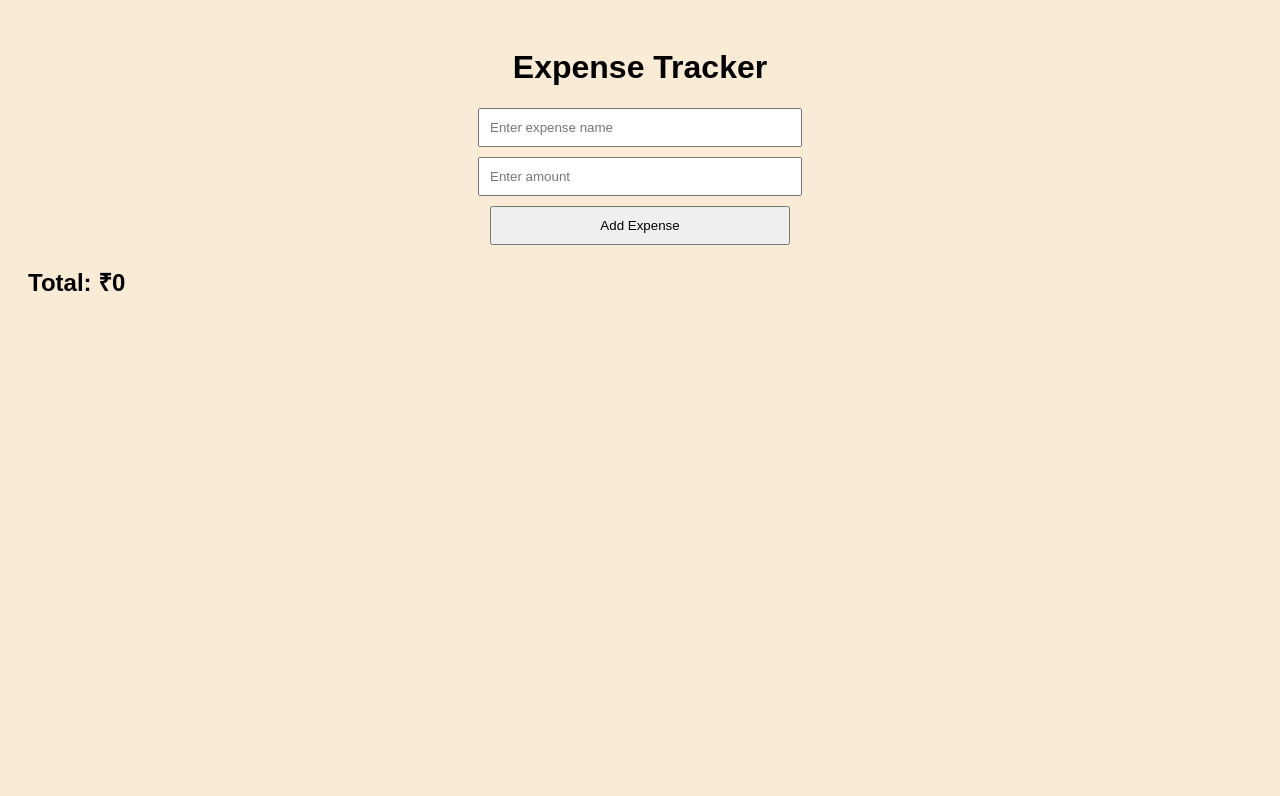
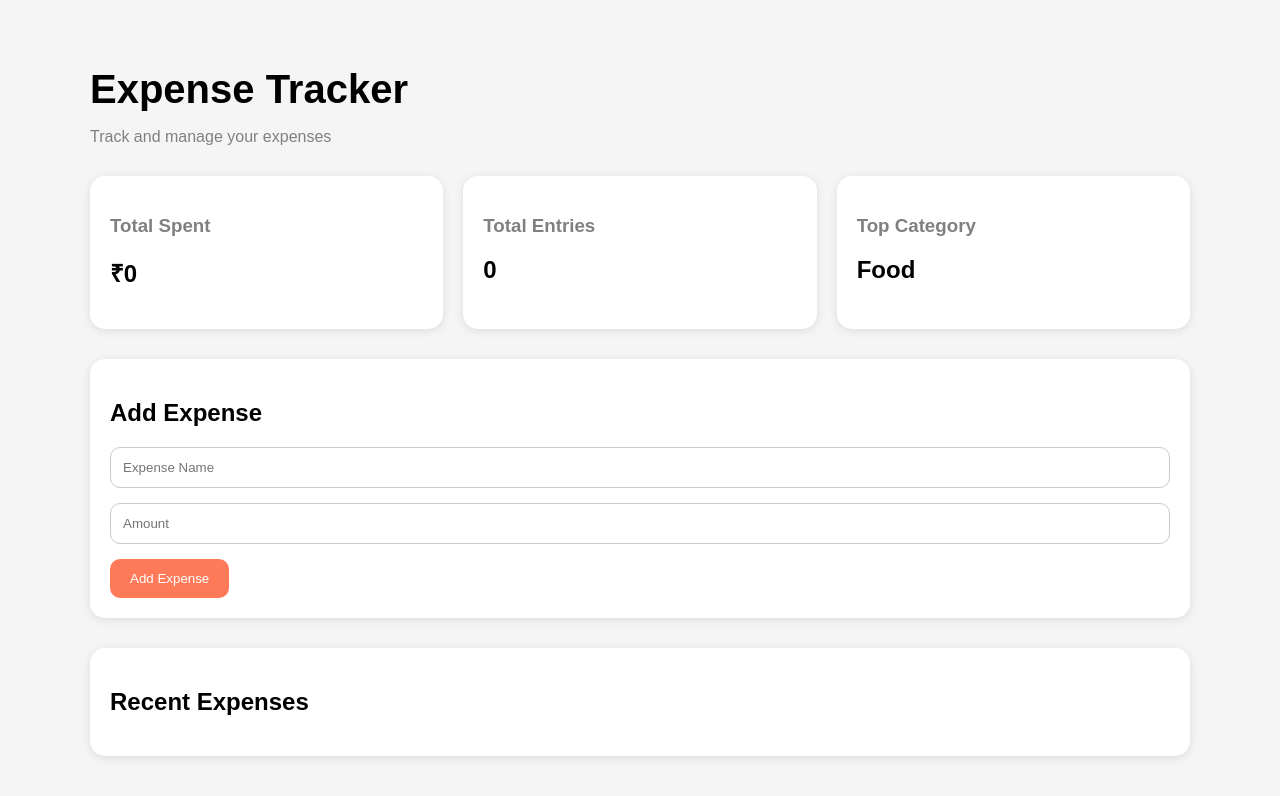
Before and after one commit to varunsiddharth/Expense-Tracker, a plain HTML site: page index.html in a window 1280 px wide. Drawn offline with Linux system fonts and the light colour scheme.

Commit message:
Improved dashboard layout and added expense form fields

```diff
--- a/index.html
+++ b/index.html
@@ -5,12 +5,70 @@
         <link rel="stylesheet" href="styles.css">
     </head>
         <body>
-            <h1>Expense Tracker</h1>
-            <input type="text" id="expense-name" placeholder="Enter expense name">
-            <input type="number" id="expense-amount" placeholder="Enter amount">
-            <button>Add Expense</button>
-            <h2>Total: ₹<span id="total">0</span></h2>
-            <ul id="expense-list"></ul>
-            <script src="script.js"></script>
+            <div class="container">
+                <div class="header">
+                <h1>Expense Tracker</h1>
+                <p>Track and manage your expenses</p>
+            </div>
+
+    <div class="summary-cards">
+
+        <div class="card">
+
+            <h3>Total Spent</h3>
+
+            <h2>₹<span id="total">0</span></h2>
+
+        </div>
+
+        <div class="card">
+
+            <h3>Total Entries</h3>
+
+            <h2 id="total-entries">0</h2>
+
+        </div>
+
+        <div class="card">
+
+            <h3>Top Category</h3>
+
+            <h2 id="top-category">Food</h2>
+
+        </div>
+
+    </div>
+
+    <div class="expense-form-section">
+
+        <h2>Add Expense</h2>
+
+        <input
+            type="text"
+            id="expense-name"
+            placeholder="Expense Name"
+        >
+
+        <input
+            type="number"
+            id="expense-amount"
+            placeholder="Amount"
+        >
+
+        <button>Add Expense</button>
+
+    </div>
+
+    <div class="expense-list-section">
+
+        <h2>Recent Expenses</h2>
+
+        <ul id="expense-list"></ul>
+
+    </div>
+
+</div>
+
+<script src="script.js"></script>
         </body>
 </html>
--- a/styles.css
+++ b/styles.css
@@ -1,37 +1,82 @@
 body {
-font-family: Arial, Helvetica, sans-serif;
-background-color: antiquewhite;
-padding: 20px;
-}
-h1 {
-    text-align: center;
-}
-input, button{
-    display: block;
-    width: 300px;
-    padding: 10px;
-    margin:10px auto;
-    font: size 10px;
+    font-family: Arial, sans-serif;
+    background-color: #f5f5f5;
+    margin: 0;
+    padding: 40px;
 }
 
-button{
+.container {
+    max-width: 1100px;
+    margin: auto;
+}
+
+.header {
+    margin-bottom: 30px;
+}
+
+.header h1 {
+    font-size: 40px;
+    margin-bottom: 5px;
+}
+
+.header p {
+    color: gray;
+}
+
+.summary-cards {
+    display: flex;
+    gap: 20px;
+    margin-bottom: 30px;
+}
+
+.card {
+    background: white;
+    padding: 20px;
+    border-radius: 15px;
+    flex: 1;
+    box-shadow: 0px 2px 10px rgba(0,0,0,0.1);
+}
+
+.card h3 {
+    color: gray;
+    margin-bottom: 10px;
+}
+
+.expense-form-section,
+.expense-list-section {
+    background: white;
+    padding: 20px;
+    border-radius: 15px;
+    margin-bottom: 30px;
+    box-shadow: 0px 2px 10px rgba(0,0,0,0.1);
+}
+
+input {
+    width: 100%;
+    padding: 12px;
+    margin-bottom: 15px;
+    border-radius: 10px;
+    border: 1px solid #ccc;
+    box-sizing: border-box;
+}
+
+button {
+    background: #ff7a59;
+    color: white;
+    border: none;
+    padding: 12px 20px;
+    border-radius: 10px;
     cursor: pointer;
 }
 
-li {
-  display: flex;
-  justify-content: space-between;
-  align-items: center;
-  background: #eeeeee;
-  padding: 10px;
-  margin-top: 10px;
-  border-radius: 5px;
+ul {
+    list-style: none;
+    padding: 0;
 }
 
-.delete-btn {
-  background-color: red;
-  color: white;
-  border: none;
-  padding: 5px 10px;
-  cursor: pointer;
+li {
+    background: #f9f9f9;
+    padding: 15px;
+    border-radius: 10px;
+    margin-bottom: 10px;
 }
```
